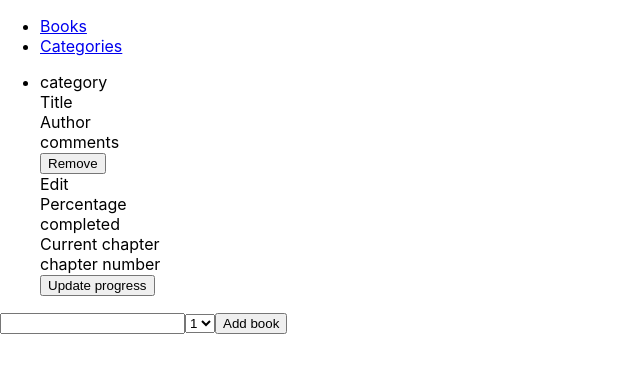
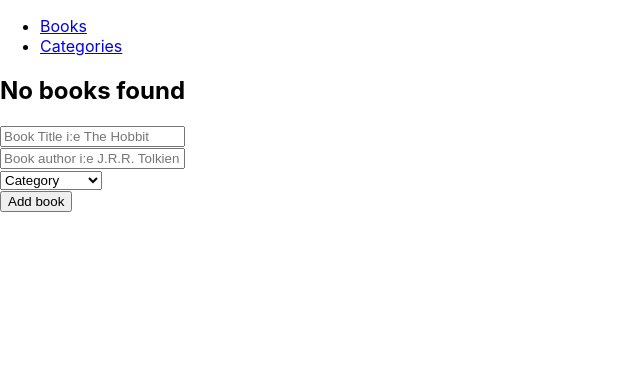
Before and after one commit to TheLuisAbarca/bookstore-react_redux, a React (Create React App) app: page / in a window 1280 px wide. Shown: the top 372 px of the page, without its empty margins (0-640 px from the left). Built offline with nearby package versions, Linux system fonts and the light colour scheme.

Commit message:
Implement feature Create and Remove Books using react and redux.

```diff
--- a/src/App.js
+++ b/src/App.js
@@ -3,7 +3,8 @@ import {
   BrowserRouter, Routes, Route,
 } from 'react-router-dom';
 import Navbar from './components/Navbar';
-import routes from './routes';
+import Books from './components/Books';
+import Categories from './components/Categories';
 import './App.css';
 
 const App = () => (
@@ -12,9 +13,8 @@ const App = () => (
       <Navbar />
       <div className="Bookstore">
         <Routes>
-          {routes.map(({ routePath, routeComponent }) => (
-            <Route key={routePath} path={routePath} element={routeComponent} />
-          ))}
+          <Route path="/" element={<Books />} />
+          <Route path="/categories" element={<Categories />} />
         </Routes>
       </div>
     </>
--- a/src/components/BookElement.jsx
+++ b/src/components/BookElement.jsx
@@ -1,10 +1,23 @@
-const Book = () => (
-  <li>
-    <div>category</div>
-    <div>Title</div>
-    <div>Author</div>
+import React from 'react';
+import PropTypes from 'prop-types';
+import { useDispatch } from 'react-redux';
+import { removeBook } from '../redux/books/books';
+
+const Book = ({ book }) => {
+  const dispatch = useDispatch();
+  const handleRemoveBook = (id) => {
+    dispatch(removeBook(id));
+  };
+
+  return (
+    <>
+      <div className="book-list-item">
+        <li key={book.id}>
+          <div>{book.category}</div>
+          <div>{book.title}</div>
+          <div>{book.author}</div>
           <div>comments</div>
-    <button type="button">Remove</button>
+          <button type="button" onClick={() => handleRemoveBook(book.id)}>Remove</button>
           <div>Edit</div>
           <div>Percentage</div>
           <div>completed</div>
@@ -12,5 +25,18 @@ const Book = () => (
           <div>chapter number</div>
           <button type="button">Update progress</button>
         </li>
+      </div>
+    </>
   );
+};
+
+Book.propTypes = {
+  book: PropTypes.shape({
+    id: PropTypes.string.isRequired,
+    title: PropTypes.string.isRequired,
+    author: PropTypes.string.isRequired,
+    category: PropTypes.string.isRequired,
+  }).isRequired,
+};
+
 export default Book;
--- /dev/null
+++ b/src/components/BookForm.jsx
@@ -0,0 +1,70 @@
+import React, { useState } from 'react';
+import { useSelector, useDispatch } from 'react-redux';
+import { v4 as uuidv4 } from 'uuid';
+import { addBook } from '../redux/books/books';
+
+const BooksForm = () => {
+  const [title, setTitle] = useState('');
+  const [author, setAuthor] = useState('');
+  const [category, setCategory] = useState('default');
+  const categories = useSelector((state) => state.categoriesReducer.categories);
+
+  const dispatch = useDispatch();
+
+  const handleCategoryChange = (e) => {
+    setCategory(e.target.value);
+  };
+
+  const handleNewBook = (e) => {
+    e.preventDefault();
+
+    const newBook = {
+      id: uuidv4(),
+      title,
+      author,
+      category,
+    };
+
+    dispatch(addBook(newBook));
+  };
+
+  return (
+    <form onSubmit={handleNewBook}>
+      <div className="form-group">
+        <input
+          type="text"
+          id="title"
+          value={title}
+          onChange={(e) => setTitle(e.target.value)}
+          placeholder="Book Title i:e The Hobbit"
+          className="form-control"
+        />
+      </div>
+      <div className="form-group">
+        <input
+          type="text"
+          id="author"
+          value={author}
+          onChange={(e) => setAuthor(e.target.value)}
+          placeholder="Book author i:e J.R.R. Tolkien"
+          className="form-control"
+        />
+      </div>
+      <div className="form-group">
+        <select defaultValue={category} onChange={handleCategoryChange}>
+          <option value="default" disabled hidden>
+            Category
+          </option>
+          {categories.map((category) => (
+            <option key={category.id} value={category.name}>
+              {category.name}
+            </option>
+          ))}
+        </select>
+      </div>
+      <button type="submit">Add book</button>
+    </form>
+  );
+};
+
+export default BooksForm;
--- a/src/components/Books.jsx
+++ b/src/components/Books.jsx
@@ -1,23 +1,30 @@
 import React from 'react';
+import { useSelector } from 'react-redux';
+import BooksForm from './BookForm';
 import Book from './BookElement';
 
-const Books = () => (
-  <div className="book-list">
-    <ul className="book-list-container">
-      <Book />
-    </ul>
-    <form action="/">
-      <input type="text" />
-      <select>
-        <option value="1">1</option>
-        <option value="2">2</option>
-        <option value="3">3</option>
-        <option value="4">4</option>
-        <option value="5">5</option>
-      </select>
-      <button type="submit">Add book</button>
-    </form>
-  </div>
-);
+const Books = () => {
+  const books = useSelector((state) => state.booksReducer);
+
+  if (!books.length) {
+    return (
+      <div className="book-list">
+        <h2>No books found</h2>
+        <BooksForm />
+      </div>
+    );
+  }
+
+  return (
+    <div className="book-list">
+      <ul className="book-list-container">
+        {books.map((book) => (
+          <Book key={book.id} book={book} />
+        ))}
+      </ul>
+      <BooksForm />
+    </div>
+  );
+};
 
 export default Books;
--- a/src/index.js
+++ b/src/index.js
@@ -1,11 +1,15 @@
 import React from 'react';
 import ReactDOM from 'react-dom';
+import { Provider } from 'react-redux';
+import store from './redux/configureStore';
 import './index.css';
 import App from './App';
 
 ReactDOM.render(
   <React.StrictMode>
-    <App />
+    <Provider store={store}>
+      <App />
+    </Provider>
   </React.StrictMode>,
   document.getElementById('root'),
 );
--- a/src/redux/books/books.js
+++ b/src/redux/books/books.js
@@ -0,0 +1,31 @@
+import { v4 as uuidv4 } from 'uuid';
+
+const ADD_BOOK = 'bookStore/books/ADD_BOOK';
+const REMOVE_BOOK = 'bookStore/books/REMOVE_BOOK';
+
+const initialState = [];
+
+export const addBook = (payload) => ({
+  type: ADD_BOOK,
+  payload: {
+    ...payload,
+    id: uuidv4(),
+  },
+});
+export const removeBook = (payload) => ({
+  type: REMOVE_BOOK,
+  payload,
+});
+
+const reducer = (state = initialState, action) => {
+  switch (action.type) {
+    case ADD_BOOK:
+      return [...state, action.payload];
+    case REMOVE_BOOK:
+      return state.filter((book) => book.id !== action.payload);
+    default:
+      return state;
+  }
+};
+
+export default reducer;
--- a/src/redux/categories/categories.js
+++ b/src/redux/categories/categories.js
@@ -0,0 +1,24 @@
+const initialState = {
+  categories: [
+    {
+      id: 1,
+      name: 'Programming',
+    },
+    {
+      id: 2,
+      name: 'Design',
+    },
+    {
+      id: 3,
+      name: 'Business',
+    },
+    {
+      id: 4,
+      name: 'Marketing',
+    },
+  ],
+};
+
+export default function categoriesReducer(state = initialState) {
+  return state;
+}
--- a/src/redux/configureStore.js
+++ b/src/redux/configureStore.js
@@ -0,0 +1,16 @@
+import { createStore, combineReducers, applyMiddleware } from 'redux';
+import logger from 'redux-logger';
+import booksReducer from './books/books';
+import categoriesReducer from './categories/categories';
+
+const reducer = combineReducers({
+  booksReducer,
+  categoriesReducer,
+});
+
+const store = createStore(
+  reducer,
+  applyMiddleware(logger),
+);
+
+export default store;
```
Lines whose indentation alone changed are shown as unchanged.
